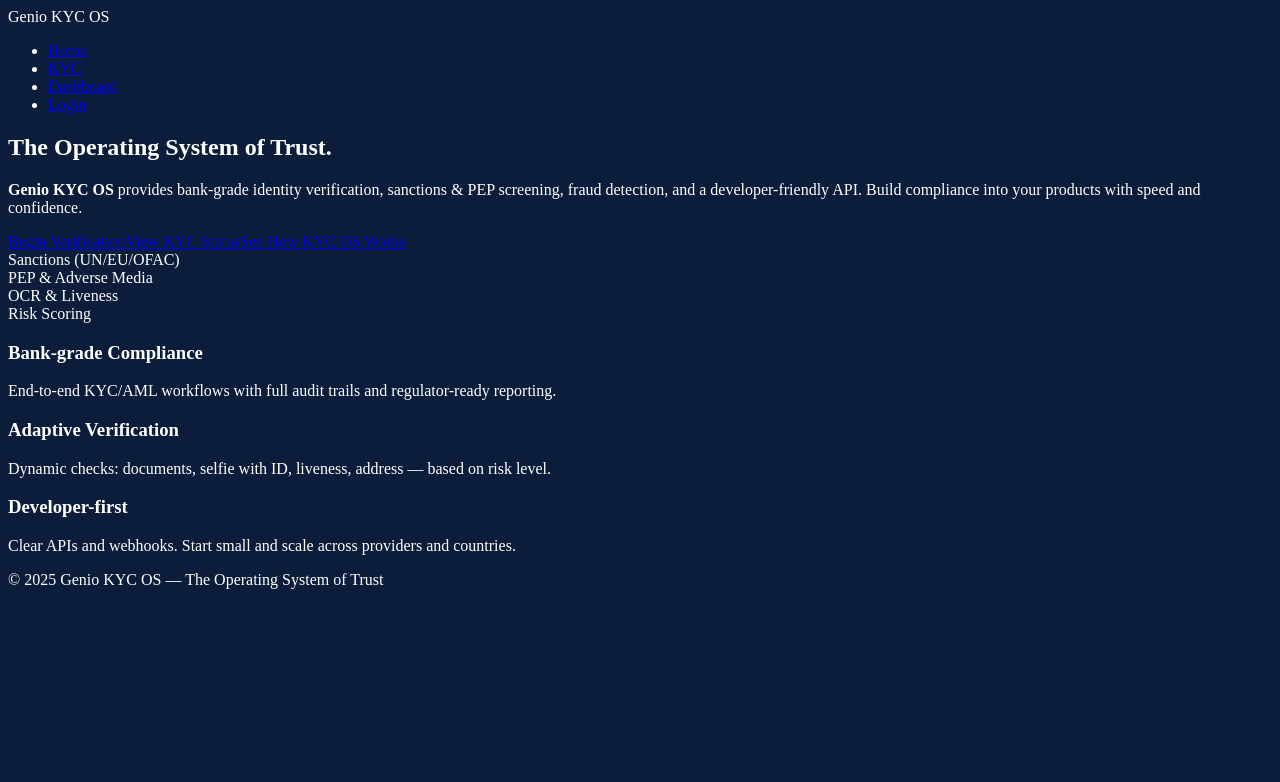
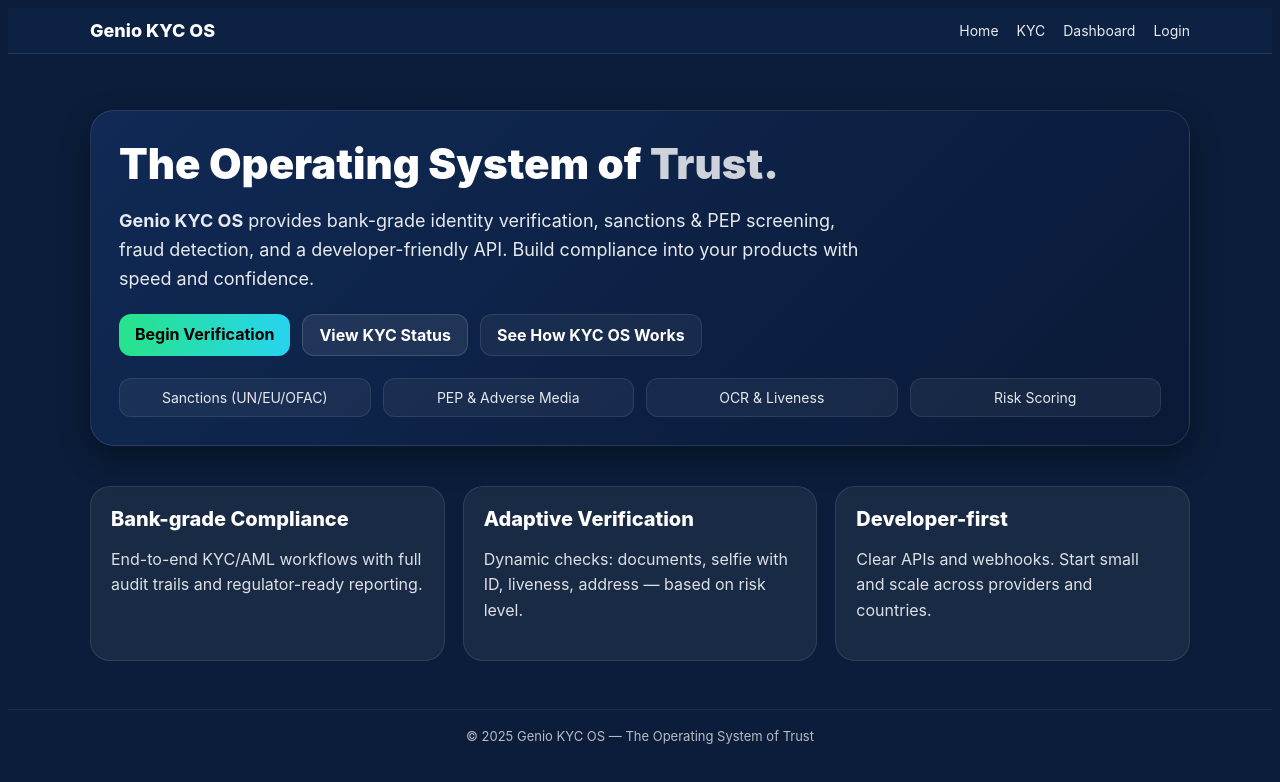
Before and after one commit to genio-ai/genio-os, a Next.js app: page / in a window 1280 px wide. Shown: the top 782 px of the page. Built offline with nearby package versions, Linux system fonts and the light colour scheme.

Commit message:
Update index.js

```diff
--- a/pages/index.js
+++ b/pages/index.js
@@ -1,104 +1,87 @@
-// pages/index.js
+// pages/index.js  (pure CSS-in-JS, no Tailwind)
 import Head from "next/head";
 import Link from "next/link";
 
-export default function Home() {
+const styles = {
+  page:{minHeight:"100vh",background:"#0B1D3A",color:"#fff",fontFamily:"-apple-system, Segoe UI, Roboto, Arial, sans-serif"},
+  nav:{position:"sticky",top:0,zIndex:50,background:"rgba(14,35,68,0.9)",backdropFilter:"blur(6px)",borderBottom:"1px solid rgba(255,255,255,0.1)"},
+  navInner:{maxWidth:1100,margin:"0 auto",padding:"12px 16px",display:"flex",alignItems:"center",justifyContent:"space-between"},
+  brand:{fontWeight:800,fontSize:18},
+  navUl:{display:"flex",gap:18,fontSize:14,listStyle:"none",margin:0,padding:0},
+  link:{color:"rgba(255,255,255,0.9)",textDecoration:"none"},
+  heroWrap:{maxWidth:1100,margin:"0 auto",padding:"56px 16px 0"},
+  card:{border:"1px solid rgba(255,255,255,0.1)",background:"linear-gradient(135deg,#102A55,#0A1936)",borderRadius:24,padding:28,boxShadow:"0 12px 30px rgba(0,0,0,0.35)"},
+  h1:{fontSize:42,fontWeight:900,margin:"0 0 14px",lineHeight:1.2},
+  p:{opacity:.9,fontSize:18,maxWidth:760,lineHeight:1.6,wordBreak:"keep-all",whiteSpace:"normal"},
+  btnRow:{marginTop:20,display:"flex",flexWrap:"wrap",gap:12},
+  btnPrimary:{borderRadius:12,padding:"10px 16px",fontWeight:700,color:"#000",background:"linear-gradient(90deg,#27E38A,#27D4F0)",textDecoration:"none",whiteSpace:"nowrap"},
+  btnGhost:{borderRadius:12,padding:"10px 16px",fontWeight:700,border:"1px solid rgba(255,255,255,0.15)",background:"rgba(255,255,255,0.08)",textDecoration:"none",color:"#fff",whiteSpace:"nowrap"},
+  btnSoft:{borderRadius:12,padding:"10px 16px",fontWeight:700,border:"1px solid rgba(255,255,255,0.1)",background:"rgba(255,255,255,0.05)",textDecoration:"none",color:"#fff",whiteSpace:"nowrap"},
+  badges:{marginTop:22,display:"grid",gridTemplateColumns:"repeat(auto-fit,minmax(160px,1fr))",gap:12},
+  badge:{textAlign:"center",borderRadius:12,border:"1px solid rgba(255,255,255,0.1)",background:"rgba(255,255,255,0.06)",padding:"10px 12px",fontSize:14,opacity:.9,wordBreak:"keep-all"},
+  grid:{maxWidth:1100,margin:"0 auto",padding:"40px 16px 48px",display:"grid",gridTemplateColumns:"repeat(auto-fit,minmax(260px,1fr))",gap:18},
+  tile:{borderRadius:20,border:"1px solid rgba(255,255,255,0.1)",background:"rgba(255,255,255,0.06)",padding:20},
+  tileH:{fontSize:20,fontWeight:800,margin:"0 0 8px"},
+  tileP:{opacity:.85,lineHeight:1.6,wordBreak:"keep-all",whiteSpace:"normal"},
+  footer:{borderTop:"1px solid rgba(255,255,255,0.1)",textAlign:"center",opacity:.7,fontSize:13,padding:"18px 0 26px"},
+};
+
+export default function Home(){
   return (
     <>
       <Head>
         <title>Genio KYC OS — The Operating System of Trust</title>
-        <meta
-          name="description"
-          content="Genio KYC OS builds the trust layer for banks and fintechs: multi-layer identity verification, AML screening, anti-fraud intelligence, and compliant integrations."
-        />
-        <meta name="google" content="notranslate" />
-        <meta httpEquiv="Content-Language" content="en" />
+        <meta name="description" content="Genio KYC OS builds the trust layer for banks and fintechs: multi-layer identity verification, AML screening, anti-fraud intelligence, and a developer-friendly API."/>
+        <meta name="google" content="notranslate"/><meta httpEquiv="Content-Language" content="en"/>
       </Head>
 
-      <main className="min-h-screen bg-[#0B1D3A] text-white">
-        {/* Header */}
-        <header className="sticky top-0 z-50 bg-[#0E2344]/80 backdrop-blur border-b border-white/10">
-          <nav className="mx-auto max-w-6xl px-4 py-3 flex items-center justify-between">
-            <div className="font-extrabold tracking-wide">
-              Genio <span className="opacity-80">KYC OS</span>
-            </div>
-            <ul className="flex gap-6 text-sm">
-              <li><Link className="opacity-80 hover:opacity-100" href="/">Home</Link></li>
-              <li><Link className="opacity-80 hover:opacity-100" href="/kyc">KYC</Link></li>
-              <li><Link className="opacity-80 hover:opacity-100" href="/dashboard">Dashboard</Link></li>
-              <li><Link className="opacity-80 hover:opacity-100" href="/login">Login</Link></li>
+      <main style={styles.page}>
+        <header style={styles.nav}>
+          <nav style={styles.navInner}>
+            <div style={styles.brand}>Genio KYC OS</div>
+            <ul style={styles.navUl}>
+              <li><Link href="/" style={styles.link}>Home</Link></li>
+              <li><Link href="/kyc" style={styles.link}>KYC</Link></li>
+              <li><Link href="/dashboard" style={styles.link}>Dashboard</Link></li>
+              <li><Link href="/login" style={styles.link}>Login</Link></li>
             </ul>
           </nav>
         </header>
 
-        {/* Hero */}
-        <section className="mx-auto max-w-6xl px-4 pt-14">
-          <div className="rounded-3xl border border-white/10 bg-gradient-to-br from-[#102A55] to-[#0A1936] p-8 shadow-xl">
-            <h1 className="text-4xl sm:text-5xl font-extrabold leading-tight mb-4">
-              The Operating System of <span className="opacity-80">Trust.</span>
-            </h1>
-            <p className="text-lg opacity-90 max-w-2xl">
-              <strong>Genio KYC OS</strong> provides bank-grade identity verification,
-              sanctions & PEP screening, fraud detection, and a developer-friendly API.
-              Build compliance into your products with speed and confidence.
+        <section style={styles.heroWrap}>
+          <div style={styles.card}>
+            <h1 style={styles.h1}>The Operating System of <span style={{opacity:.8}}>Trust.</span></h1>
+            <p style={styles.p}>
+              <b>Genio KYC OS</b> provides bank-grade identity verification, sanctions &amp; PEP screening,
+              fraud detection, and a developer-friendly API. Build compliance into your products with speed and confidence.
             </p>
-
-            <div className="mt-6 flex flex-wrap gap-3">
-              <Link
-                href="/kyc"
-                className="rounded-xl px-4 py-2 font-semibold text-black bg-gradient-to-r from-[#27E38A] to-[#27D4F0]"
-              >
-                Begin Verification
-              </Link>
-              <Link
-                href="/dashboard"
-                className="rounded-xl px-4 py-2 font-semibold border border-white/15 bg-white/10"
-              >
-                View KYC Status
-              </Link>
-              <a
-                href="#how-it-works"
-                className="rounded-xl px-4 py-2 font-semibold border border-white/10 bg-white/5"
-              >
-                See How KYC OS Works
-              </a>
+            <div style={styles.btnRow}>
+              <Link href="/kyc" style={styles.btnPrimary}>Begin Verification</Link>
+              <Link href="/dashboard" style={styles.btnGhost}>View KYC Status</Link>
+              <a href="#how-it-works" style={styles.btnSoft}>See How KYC OS Works</a>
             </div>
-
-            <div className="mt-8 grid grid-cols-2 sm:grid-cols-4 gap-3 text-sm">
-              {["Sanctions (UN/EU/OFAC)", "PEP & Adverse Media", "OCR & Liveness", "Risk Scoring"].map((t) => (
-                <div key={t} className="rounded-xl bg-white/5 border border-white/10 px-3 py-2 text-center opacity-90">
-                  {t}
-                </div>
+            <div style={styles.badges}>
+              {["Sanctions (UN/EU/OFAC)","PEP & Adverse Media","OCR & Liveness","Risk Scoring"].map(t=>(
+                <div key={t} style={styles.badge}>{t}</div>
               ))}
             </div>
           </div>
         </section>
 
-        {/* Why Genio KYC OS */}
-        <section id="how-it-works" className="mx-auto max-w-6xl px-4 py-12 grid gap-6 sm:grid-cols-3">
+        <section id="how-it-works" style={styles.grid}>
           {[
-            {
-              t: "Bank-grade Compliance",
-              d: "End-to-end KYC/AML workflows with full audit trails and regulator-ready reporting.",
-            },
-            {
-              t: "Adaptive Verification",
-              d: "Dynamic checks: documents, selfie with ID, liveness, address — based on risk level.",
-            },
-            {
-              t: "Developer-first",
-              d: "Clear APIs and webhooks. Start small and scale across providers and countries.",
-            },
-          ].map((c) => (
-            <div key={c.t} className="rounded-2xl border border-white/10 bg-white/5 p-5">
-              <h3 className="text-xl font-bold mb-2">{c.t}</h3>
-              <p className="opacity-80">{c.d}</p>
+            {t:"Bank-grade Compliance",d:"End-to-end KYC/AML workflows with full audit trails and regulator-ready reporting."},
+            {t:"Adaptive Verification",d:"Dynamic checks: documents, selfie with ID, liveness, address — based on risk level."},
+            {t:"Developer-first",d:"Clear APIs and webhooks. Start small and scale across providers and countries."},
+          ].map(c=>(
+            <div key={c.t} style={styles.tile}>
+              <h3 style={styles.tileH}>{c.t}</h3>
+              <p style={styles.tileP}>{c.d}</p>
             </div>
           ))}
         </section>
 
-        {/* Footer */}
-        <footer className="border-t border-white/10 py-6 text-center opacity-70 text-sm">
+        <footer style={styles.footer}>
           © {new Date().getFullYear()} Genio KYC OS — The Operating System of Trust
         </footer>
       </main>
```
